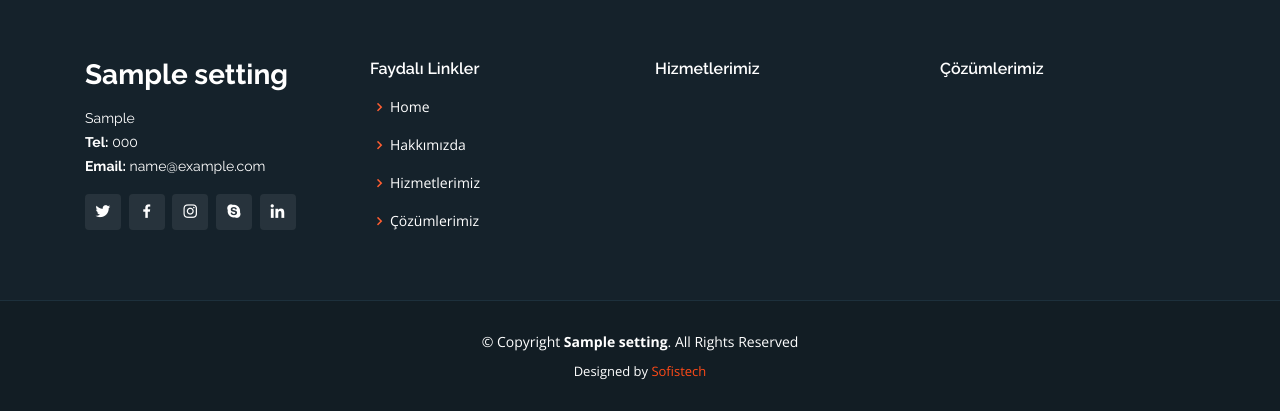
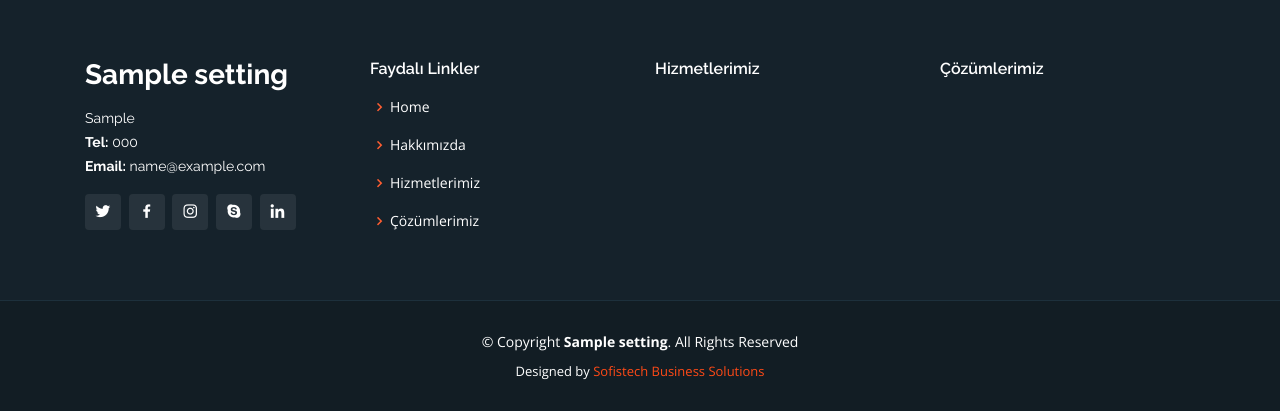
Before and after one commit to kopuskopecik/sofistik, a Django app: page / in a window 1280 px wide. Shown: the part 5547-5958 px from the top of the page. Run offline with Django 3.2, Linux system fonts and the light colour scheme; tables that the repository leaves empty hold one stand-in row (values such as "Sample post"); grey boxes marked "Sample" are stand-in pictures; some libraries are stand-ins or nearby versions.

Commit message:
businesss solution

```diff
--- a/templates/index.html
+++ b/templates/index.html
@@ -582,7 +582,7 @@
         <!-- You can delete the links only if you purchased the pro version. -->
         <!-- Licensing information: https://bootstrapmade.com/license/ -->
         <!-- Purchase the pro version with working PHP/AJAX contact form: https://bootstrapmade.com/dewi-free-multi-purpose-html-template/ -->
-        Designed by <a href="https://www.sofistech.net/">Sofistech</a>
+        Designed by <a href="https://www.sofistech.net/">Sofistech Business Solutions</a>
       </div>
     </div>
   </footer><!-- End Footer -->
```
